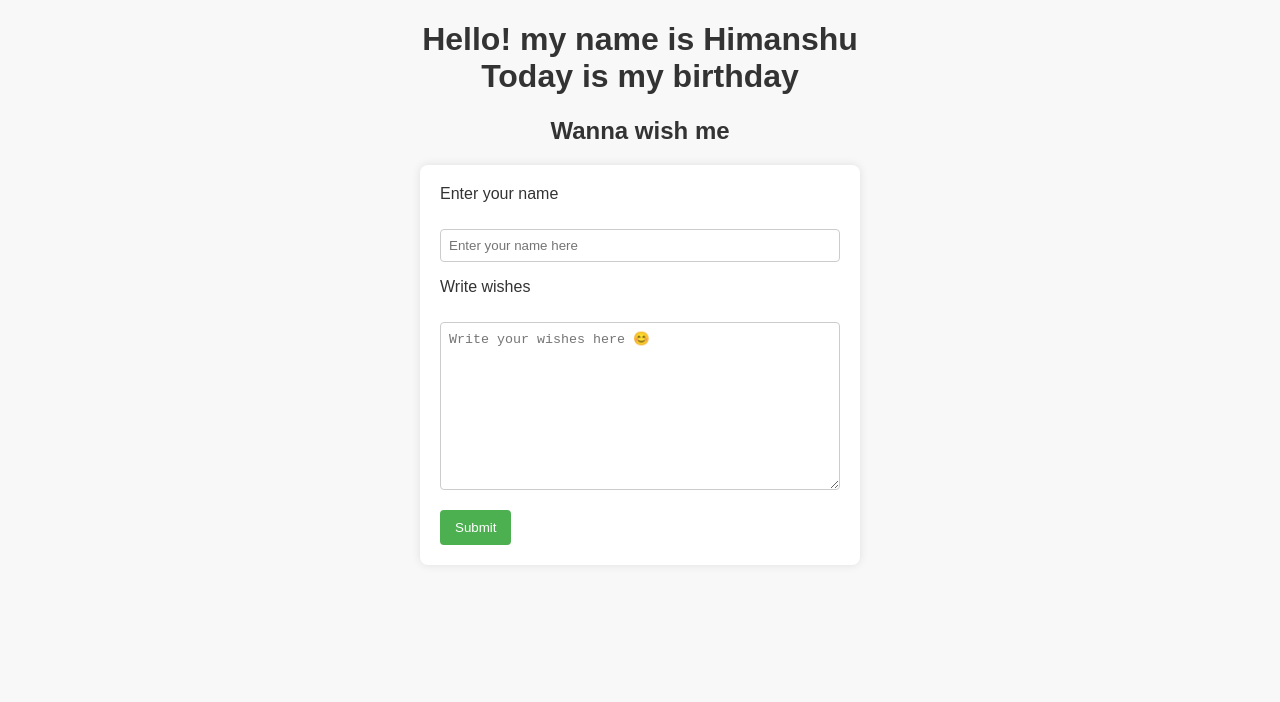
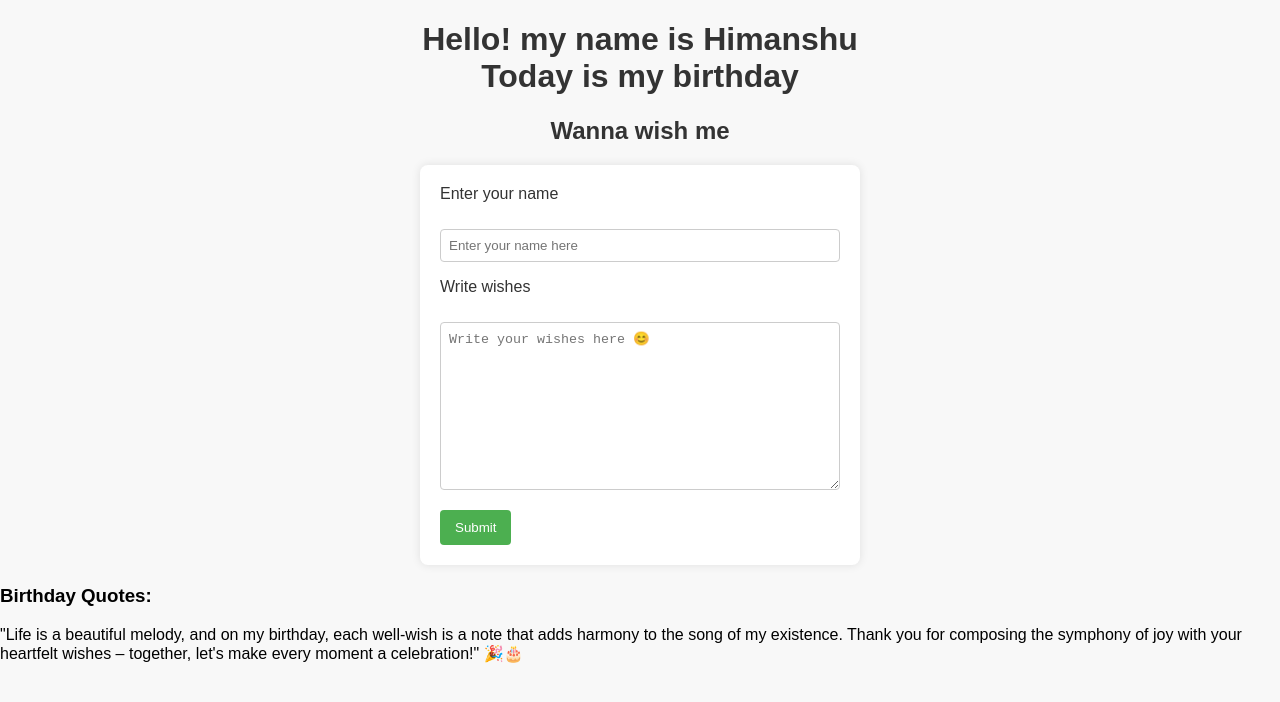
Before and after one commit to himanshu-923/birthday, a plain HTML site: page index.html in a window 1280 px wide. Drawn offline with Linux system fonts and the light colour scheme.

Commit message:
Update index.html

```diff
--- a/index.html
+++ b/index.html
@@ -1,5 +1,6 @@
 <!DOCTYPE html>
 <html lang="en">
+
 <head>
   <meta charset="UTF-8">
   <meta name="viewport" content="width=device-width, initial-scale=1.0">
@@ -8,6 +9,7 @@
   <title>Wish me on my birthday</title>
   <link rel="stylesheet" href="birthday.css">
 </head>
+
 <body>
   <h1>Hello! my name is Himanshu <br> Today is my birthday</h1>
   <h2>Wanna wish me</h2>
@@ -31,7 +33,16 @@
       </div>
     </div>
   </div>
+  <div class="birthday-quotes">
+    <h3>Birthday Quotes:</h3>
+    <p>"Life is a beautiful melody, and on my birthday, each well-wish is a note that adds harmony to the song of my
+      existence. Thank you for composing the symphony of joy with your heartfelt wishes – together, let's make every
+      moment a celebration!" 🎉🎂</p>
+
+  </div>
+
 
   <script src="script.js"></script>
 </body>
+
 </html>
```
Lines whose indentation alone changed are shown as unchanged.
